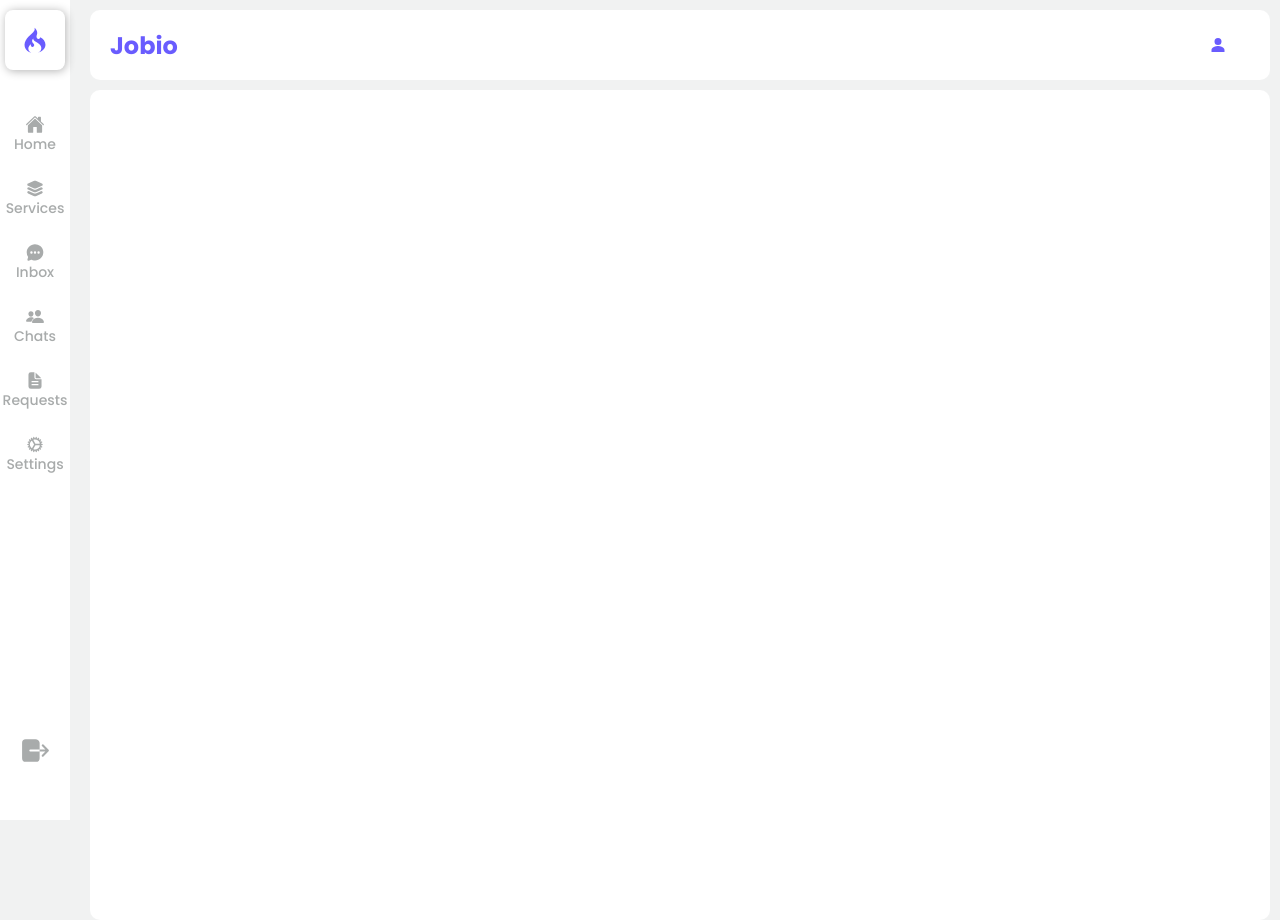
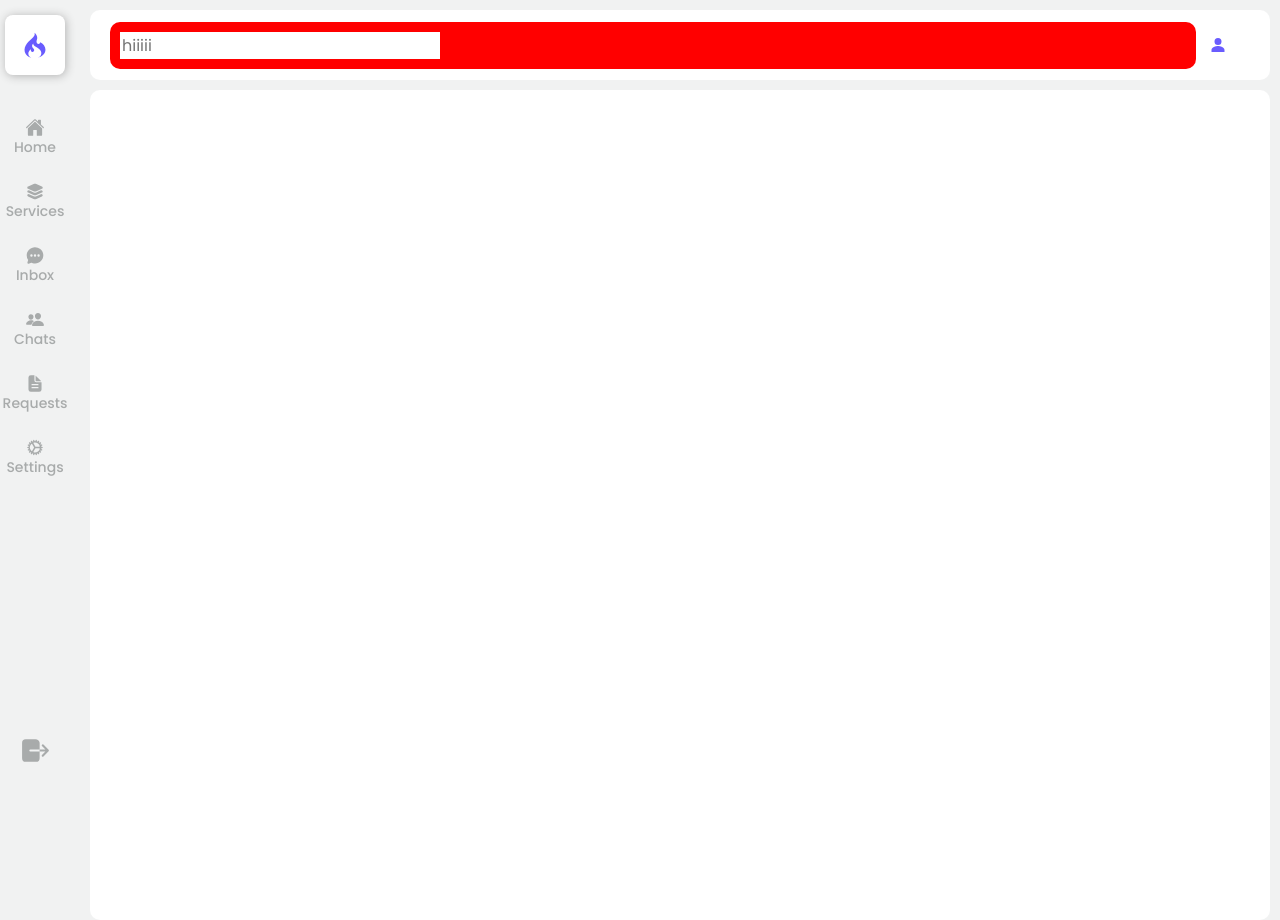
Before and after one commit to amegh-ts/Jobio, a React (Vite) app in the folder Client/jobio/: page / in a window 1280 px wide. Built offline with nearby package versions, Linux system fonts and the light colour scheme.

Commit message:
08-01-2024

```diff
--- a/Client/jobio/src/Components/Admin/Navbar/AdminNavbar.jsx
+++ b/Client/jobio/src/Components/Admin/Navbar/AdminNavbar.jsx
@@ -49,8 +49,8 @@ const AdminNavbar = () => {
             <section className="home" >
                 <>
                     <div className='navbar-container'>
-                        <div className='navbar-header'>
-                            <h1>Jobio</h1>
+                        <div className='navbar-search'>
+                            <input type="text" placeholder='hiiiii'/>
                         </div>
 
                         <div className='navbar-icon'>
--- a/Client/jobio/src/Components/Admin/Navbar/AdminNavbar.scss
+++ b/Client/jobio/src/Components/Admin/Navbar/AdminNavbar.scss
@@ -5,7 +5,6 @@
     height: 100%;
     width: 50px;
     padding: 10px 14px;
-    background: var(--sidebar-color);
     transition: var(--tran-05);
     z-index: 100;
     display: flex;
@@ -15,6 +14,8 @@
     padding: 10px;
 
     header {
+        margin-top: 5px;
+
         .title {
             background: white;
             width: 60px;
@@ -67,7 +68,7 @@
         }
     }
 
-    footer{
+    footer {
         .logout {
             display: flex;
             align-items: center;
@@ -116,16 +117,23 @@
         padding: 0 20px;
         border-radius: 10px;
         display: flex;
-        justify-content: space-between;
+        // justify-content: space-between;
         align-items: center;
         /* position: fixed; */
         overflow: hidden;
 
-        .navbar-header {
-            color: var(--primary-color);
-            height: 100%;
+        .navbar-search {
+            background: red;
             display: flex;
             align-items: center;
+            padding: 10px;
+            border-radius: 10px;
+            width: 100%;
+
+
+            input {
+                font-size: 16px;
+            }
         }
     }
 }
```
